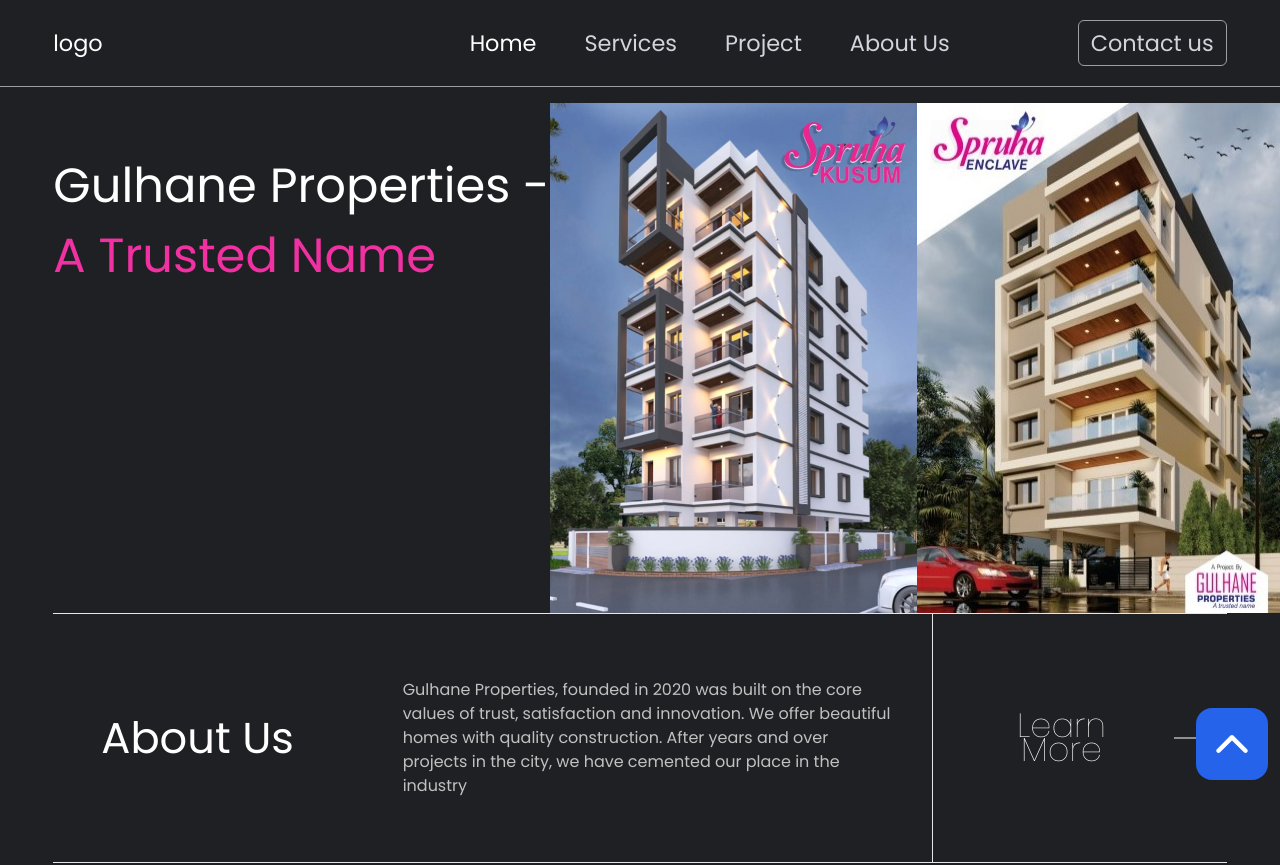
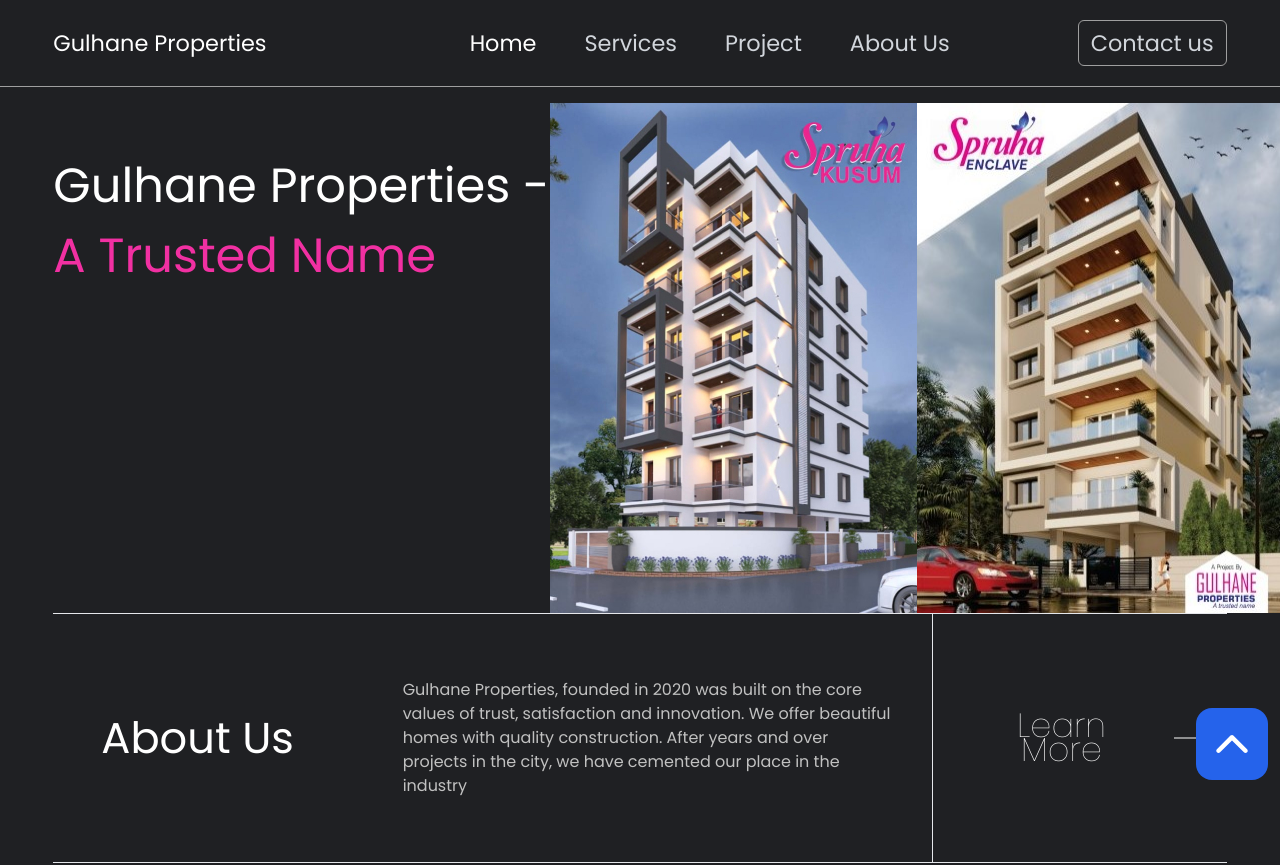
Before and after one commit to NikhilHarshe/Gulhane-Property, a React (Create React App) app: page / in a window 1280 px wide. Shown: the top 865 px of the page. Built offline with nearby package versions, Linux system fonts and the light colour scheme.

Commit message:
second commit

```diff
--- a/src/Component/CommneComponet/Navbar.jsx
+++ b/src/Component/CommneComponet/Navbar.jsx
@@ -4,6 +4,7 @@
 
 const Navbar = () => {
     const location = useLocation();
+    console.log("locatino : ", location.pathname)
     const navigate = useNavigate();
     const [menuOpen, setMenuOpen] = useState(false);
 
@@ -16,7 +17,7 @@
             <nav className='text-[1.4rem] py-5 flex justify-center align-middle border-b border-[#9F9F9F] leading-relaxed'>
                 <div className='flex justify-between items-center w-11/12 mx-auto'>
                     <div className='cursor-pointer' onClick={() => navigate("/")}>
-                        logo
+                    Gulhane Properties
                     </div>
                     <div className='lg:hidden cursor-pointer' onClick={handleToggleMenu}>
                         {menuOpen ? <FaTimes size={24} /> : <FaBars size={24} />}
```
